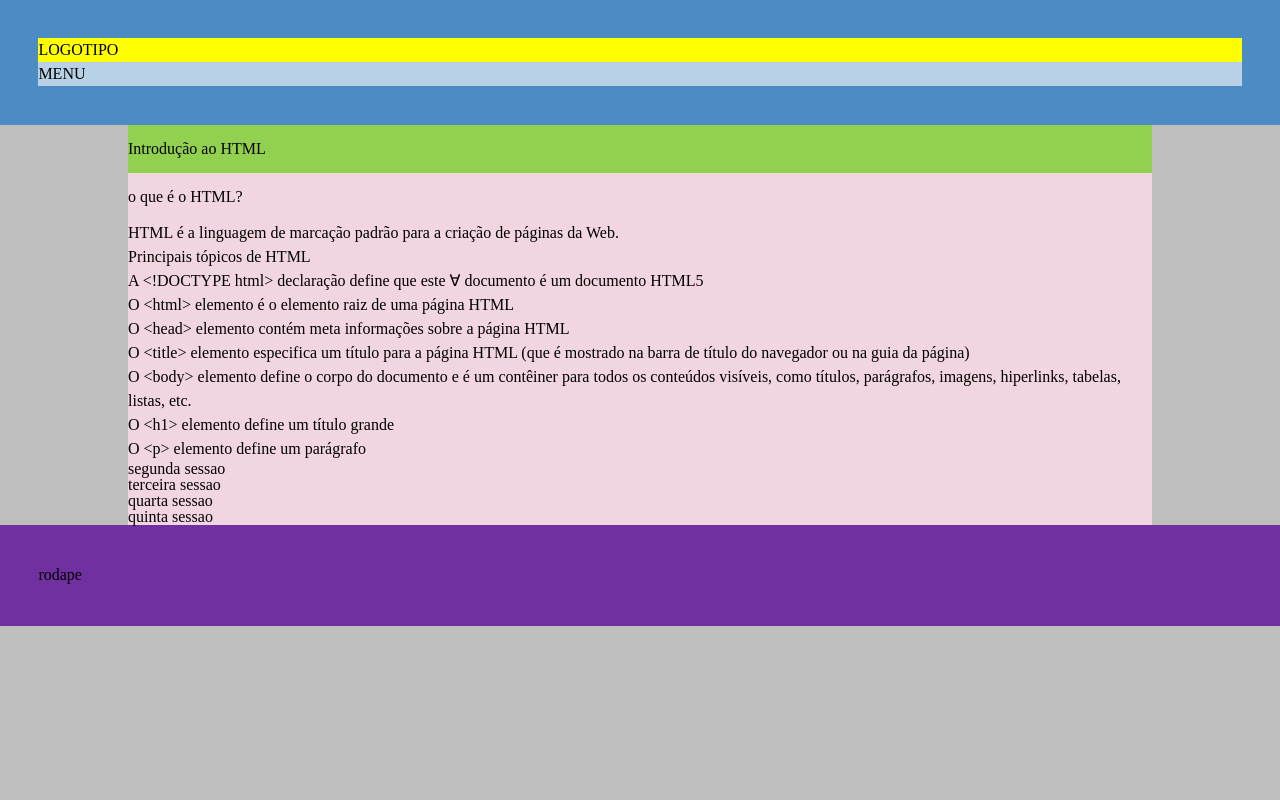
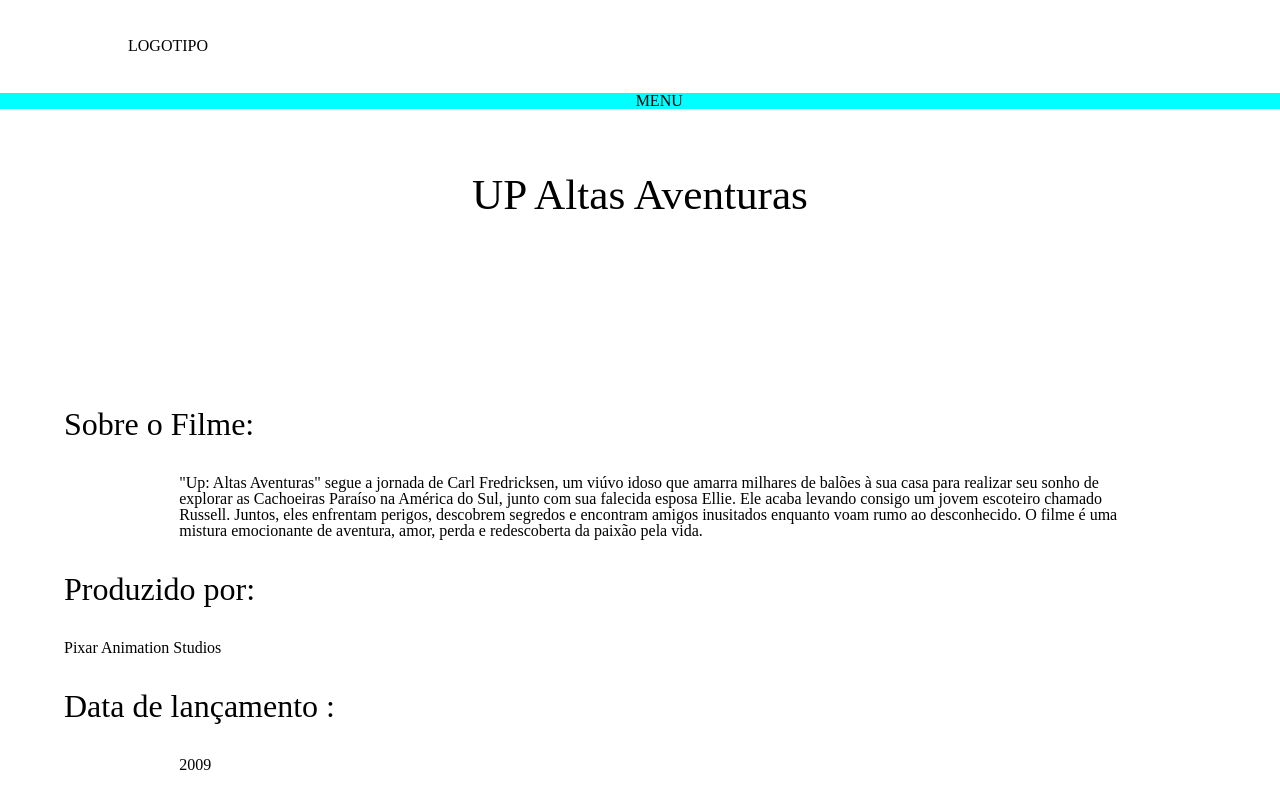
Before and after one commit to Lorena-silva15/meuprimeirosite, a plain HTML site: page index.html in a window 1280 px wide. Shown: the top 800 px of the page. Drawn offline with Linux system fonts and the light colour scheme.

Commit message:
correçao

```diff
--- a/index.html
+++ b/index.html
@@ -1,14 +1,13 @@
-<!DOCTYPE html>
 <html lang="en">
 <head>
     <meta charset="UTF-8">
     <meta name="viewport" content="width=device-width, initial-scale=1.0">
-    <link rel="stylesheet" href="CSS/reset.css">
-    <link rel="stylesheet" href="CSS/estilo.css">
-
+    <link rel="stylesheet" href="resetUp.css">
+    <link rel="stylesheet" href="estiloUp.css">
     <title>Document</title>
 </head>
 <body>
+
     <header class="cabeçalho">
         <div class="logo">
             <p>
@@ -16,44 +15,98 @@
             </p>
 
         </div>
-        <Nav>
-            <P>
+         <nav class="menu">
+
+            <p>
                 MENU
+
             </P>
-        </Nav>
+
+         </nav>
 
 
     </header >
 <main>
-    <h1>Introdução ao HTML</h1>
-        <section>
-            <h2>o que é o HTML?</h2>
+    <h1 class="titulo">UP Altas Aventuras</h1>
+        <section >
+            <h2>Sobre o Filme:</h2>
             <p>
-                HTML é a linguagem de marcação padrão para a criação de páginas da Web.
-            </p>
 
-            <p>
-                Principais tópicos de HTML
-            </p>
-            <ul>
-                <li>A <code>&lt;!DOCTYPE html&gt;</code> declaração define que este &forall; documento é um documento HTML5</li>
-                <li>O <code>&lt;html&gt;</code> elemento é o elemento raiz de uma página HTML</li>
-                <li>O <code>&lt;head&gt;</code> elemento contém meta informações sobre a página HTML</li>
-                <li>O <code>&lt;title&gt;</code> elemento especifica um título para a página HTML (que é mostrado na barra de título do navegador ou na guia da página)</li>
-                <li>O <code>&lt;body&gt;</code> elemento define o corpo do documento e é um contêiner para todos os conteúdos visíveis, como títulos, parágrafos, imagens, hiperlinks, tabelas, listas, etc.</li>
-                <li>O <code>&lt;h1&gt;</code> elemento define um título grande</li>
-                <li>O <code>&lt;p&gt;</code> elemento define um parágrafo</li>
-            </ul>
+"Up: Altas Aventuras" segue a jornada de Carl Fredricksen, um viúvo idoso que amarra milhares de balões à sua casa para realizar seu sonho de explorar as Cachoeiras Paraíso na América do Sul, junto com sua falecida esposa Ellie. Ele acaba levando consigo um jovem escoteiro chamado Russell. Juntos, eles enfrentam perigos, descobrem segredos e encontram amigos inusitados enquanto voam rumo ao desconhecido. O filme é uma mistura emocionante de aventura, amor, perda e redescoberta da paixão pela vida.
+                <h2>Produzido por:</h2>
+                 </p>
+                     Pixar Animation Studios
+                 <p>
+                <h2>Data de lançamento :</h2>
+                    <p>2009</p>
+
+
+
 </section>
- <section>segunda sessao</section>
- <section>terceira sessao</section>
- <section>quarta sessao</section>
- <section>quinta sessao</section>
+
+ <section>
+    <figure>
+        <img class="casa" src="img.up/img.1.jpg" alt="casa do filme up voando com milhares baloes colridos num céu azul">
+    </figure>
+
+ </section>
+
+    <h2 class="personagem">
+    Personagens
+    </h2>
+
+    <h2 class="direita">
+        SR.Fredericksen
+     </h2>
+
+ <section>
+    <img class="carl" src="img.up/Carl Fredricksen.jpg" alt="personagem carl Fredericksen de up altas Aventuras">
+ </section>
+
+
+ <section>
+
+
+        <p class="carlF">
+
+A personalidade de Carl Fredricksen  é inicialmente marcada pela tristeza e pela solidão devido à perda de sua esposa, Ellie. Ele é retratado como um homem idoso, teimoso e recluso, que se apega ao passado e à promessa não cumprida de sua juventude. Carl é resiliente e determinado, mostrando uma força silenciosa e uma determinação inabalável em cumprir a promessa que fez a Ellie de levá-la às Cachoeiras Paraíso.
+
+Apesar de sua aparência austera e inicial resistência ao mundo ao seu redor, Carl revela um coração caloroso e compassivo, especialmente quando se trata de proteger aqueles que ama. Sua jornada ao longo do filme o transforma, permitindo-lhe redescobrir a alegria da aventura, a importância da amizade e a necessidade de deixar o passado para trás.
+
+Com o passar da história, Carl se torna mais aberto, afetuoso e disposto a se conectar com os outros, especialmente com Russell, o jovem escoteiro que se torna seu companheiro de viagem. No final, ele encontra a paz interior e aprende a valorizar os momentos preciosos que a vida tem a oferecer, mostrando uma personalidade que evolui de um estado inicial de isolamento e tristeza para um de aceitação e gratidão pela jornada da vida.
+        </p>
+ </section>
+
+
+ <section>
+    <img  class="russell" src="img.up/Russell.jpg" alt="personagem russel de up altas aventuras">
+ </section>
+
+
+ <section>
+    <h2 class="esquerda">
+        Russel
+    </h2>
+        <p class="russelle">
+
+Russell, o jovem escoteiro , é retratado como um garoto alegre, otimista e cheio de energia. Ele é curioso, destemido e está sempre ansioso para ajudar os outros, mesmo que suas boas intenções nem sempre tenham o resultado esperado. Russell é um garoto genuinamente gentil e atencioso, cujo coração está no lugar certo.
+
+Apesar de sua vivacidade, Russell também é mostrado como alguém com suas próprias inseguranças e questões pessoais, especialmente relacionadas à busca pelo amor e aprovação de sua família. Sua jornada ao lado de Carl é uma oportunidade para ele crescer e amadurecer, aprendendo lições valiosas sobre coragem, amizade e autoconfiança.
+
+Ao longo do filme, Russell desenvolve um forte vínculo com Carl, que preenche um vazio em sua vida e se torna uma figura paterna inspiradora para ele. Sua determinação e espírito perseverante o ajudam a superar desafios e a encontrar significado em sua jornada.
+
+No geral, a personalidade de Russell é uma combinação encantadora de inocência, entusiasmo e compaixão, que adiciona uma dose de vitalidade e leveza à história, enquanto também transmite importantes mensagens sobre amizade, resiliência e autoaceitação.
+        </p>
+ </section>
+
+
 
 </main>
+
 <footer class="rodape">
+
     <p>
-        rodape
+       n
     </p>
 </footer>
 
```
